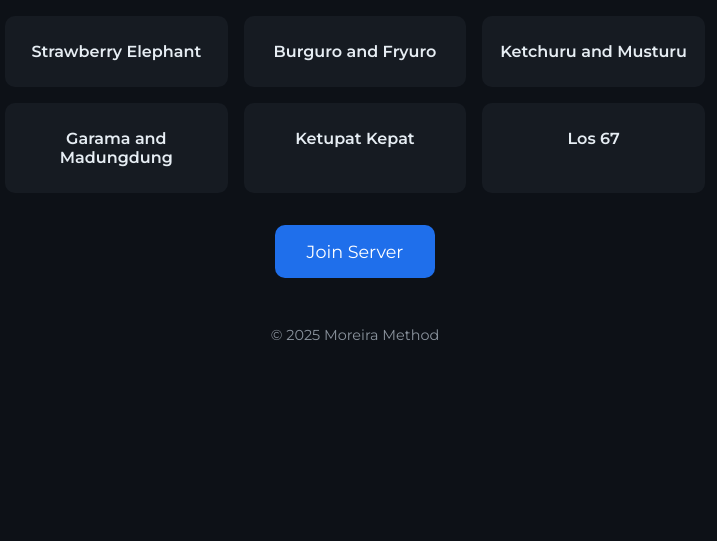
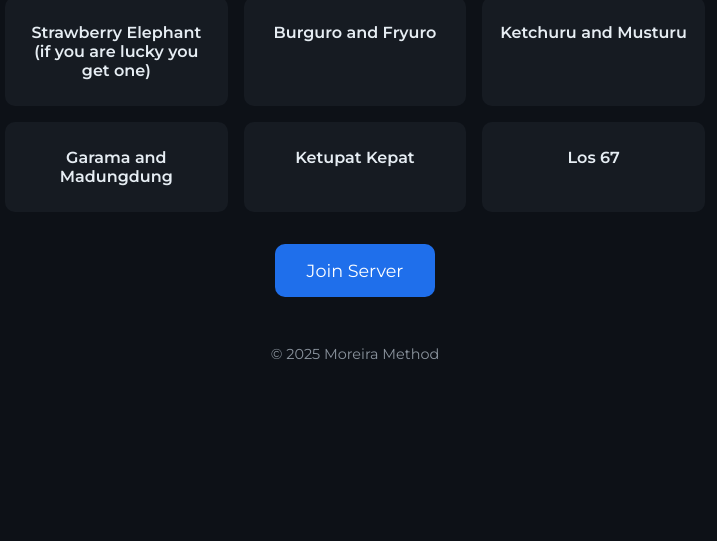
Before and after one commit to d1233213/MoreiraMethode, a plain HTML site: page index.html in a window 1280 px wide. Shown: the part 259-800 px from the top of the page, without its empty margins (285-1002 px from the left). Drawn offline with Linux system fonts and the light colour scheme.

Commit message:
Update index.html

```diff
--- a/index.html
+++ b/index.html
@@ -87,7 +87,7 @@
   <h1>🔥 Moreira Method</h1>
 
   <div class="box-container">
-    <div class="box" data-name="strawberry">Strawberry Elephant</div>
+    <div class="box" data-name="strawberry">Strawberry Elephant (if you are lucky you get one)</div>
     <div class="box" data-name="burguro">Burguro and Fryuro</div>
     <div class="box" data-name="ketchuru">Ketchuru and Musturu</div>
     <div class="box" data-name="garama">Garama and Madungdung</div>
@@ -117,4 +117,5 @@
     });
   </script>
 </body>
+
 </html>
```
